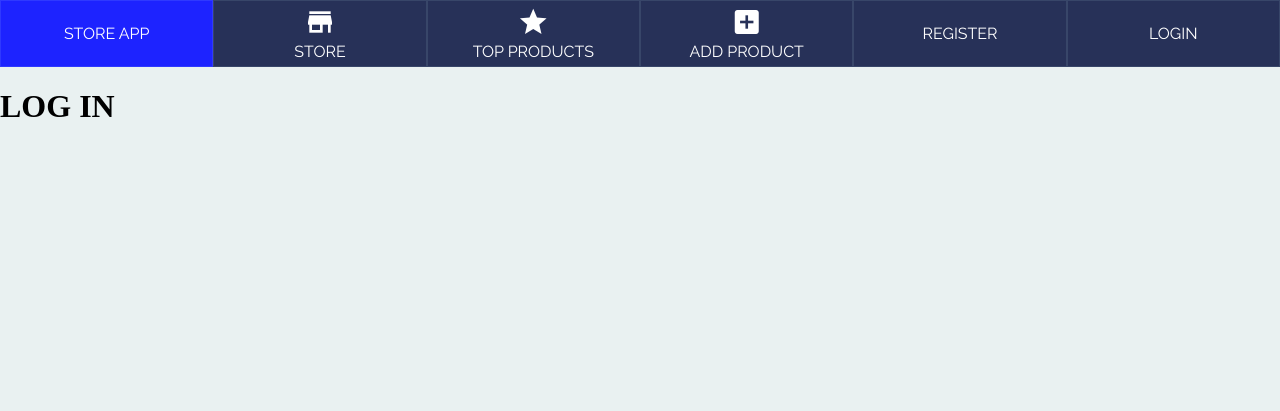
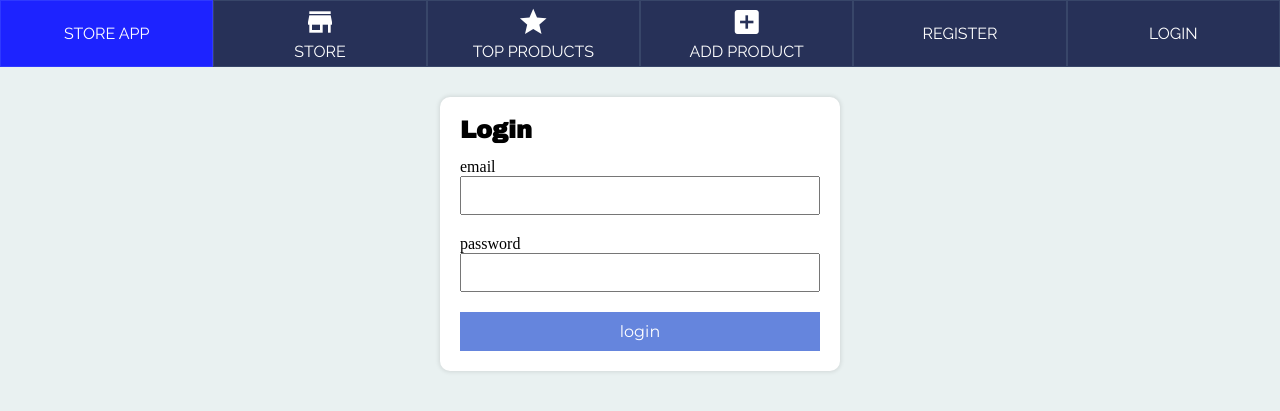
Before and after one commit to german9304/flask-app, a Python web app: template templates/auth/login.html in a window 1280 px wide. Shown: the top 411 px of the page. Run offline with Jinja, Linux system fonts and the light colour scheme; the template is opened without the code that fills it, so the values that code supplies are empty.

Commit message:
login template

```diff
--- a/static/css/auth.css
+++ b/static/css/auth.css
@@ -35,3 +35,6 @@
     border: none;
     color: white;
 }
+#register-form .login {
+    background-color: rgb(101, 133, 221);
+}
--- a/templates/auth/login.html
+++ b/templates/auth/login.html
@@ -1,4 +1,25 @@
 {% extends 'base.html' %}
+{% block styles %}
+<link
+    rel="stylesheet"
+    href="{{ url_for('static', filename='css/auth.css') }}"
+/>
+{% endblock %}
 {% block main %}
-    <h1>LOG IN</h1>
+<section id="register-form-section">
+    <form id="register-form">
+        <h1>Login</h1>
+        <section class="form form-group">
+                <label for="username">email</label>
+            <input type="text" id="email" name="email">
+        </section>
+        <section class="form-form-grup">
+                <label for="username">password</label>
+            <input type="text" id="password" name="password">
+        </section>
+        <section class="form form-group">
+            <button id="btn" class="btn-submit login">login</button>
+        </section>
+    </form>
+</section>
 {% endblock %}
```
